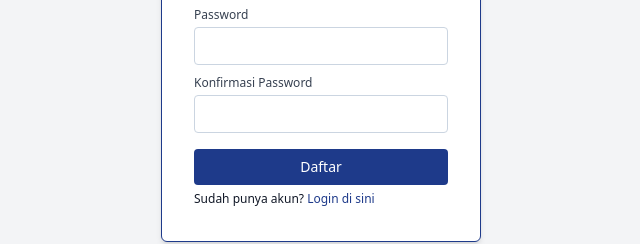
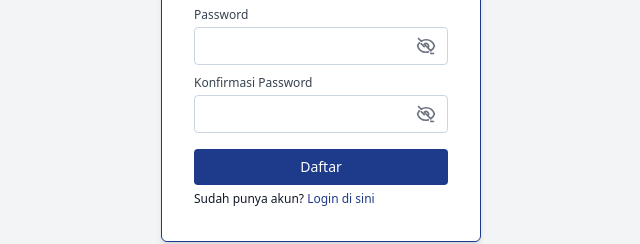
Before and after one commit to Rasyid2567/Kator-Shop, a website: page auth/register/index.html in a window 1280 px wide. Shown: the part 350-594 px from the top of the page, 319-959 px from the left. Drawn offline with nearby package versions, Linux system fonts and the light colour scheme.

Commit message:
show password update

```diff
--- a/auth/register/index.html
+++ b/auth/register/index.html
@@ -19,12 +19,30 @@
           class="w-full py-2 px-2.5 border border-slate-300 rounded text-sm focus:outline-none focus:ring-2 focus:ring-blue-900" />
 
         <label for="password" class="block text-xs text-gray-700 mt-2.5 mb-1">Password</label>
-        <input type="password" id="password" required autocomplete="new-password"
-          class="w-full py-2 px-2.5 border border-slate-300 rounded text-sm focus:outline-none focus:ring-2 focus:ring-blue-900" />
+        <div class="relative">
+          <input type="password" id="password" required autocomplete="new-password"
+            class="w-full py-2 pl-2.5 pr-9 border border-slate-300 rounded text-sm focus:outline-none focus:ring-2 focus:ring-blue-900" />
+          <button type="button" onclick="togglePasswordVisibility('password', this)"
+            class="absolute right-2 top-1/2 -translate-y-1/2 text-gray-500 hover:text-blue-900 focus:outline-none p-1"
+            aria-label="Tampilkan password">
+            <svg xmlns="http://www.w3.org/2000/svg" class="w-5 h-5" fill="none" viewBox="0 0 24 24" stroke="currentColor" stroke-width="2">
+              <path stroke-linecap="round" stroke-linejoin="round" d="M3.98 8.223A10.477 10.477 0 001.934 12C3.226 16.338 7.244 19.5 12 19.5c.993 0 1.953-.138 2.863-.395M6.228 6.228A10.45 10.45 0 0112 4.5c4.756 0 8.773 3.162 10.065 7.498a10.523 10.523 0 01-4.293 5.774M6.228 6.228L3 3m3.228 6.228l3.65 3.65m7.894 7.894L21 21m-3.228-3.228l-3.65-3.65m0 0a3 3 0 10-4.243-4.243m4.242 4.242L9.88 9.88" />
+            </svg>
+          </button>
+        </div>
 
         <label for="confirmPassword" class="block text-xs text-gray-700 mt-2.5 mb-1">Konfirmasi Password</label>
-        <input type="password" id="confirmPassword" required autocomplete="new-password"
-          class="w-full py-2 px-2.5 border border-slate-300 rounded text-sm focus:outline-none focus:ring-2 focus:ring-blue-900" />
+        <div class="relative">
+          <input type="password" id="confirmPassword" required autocomplete="new-password"
+            class="w-full py-2 pl-2.5 pr-9 border border-slate-300 rounded text-sm focus:outline-none focus:ring-2 focus:ring-blue-900" />
+          <button type="button" onclick="togglePasswordVisibility('confirmPassword', this)"
+            class="absolute right-2 top-1/2 -translate-y-1/2 text-gray-500 hover:text-blue-900 focus:outline-none p-1"
+            aria-label="Tampilkan password">
+            <svg xmlns="http://www.w3.org/2000/svg" class="w-5 h-5" fill="none" viewBox="0 0 24 24" stroke="currentColor" stroke-width="2">
+              <path stroke-linecap="round" stroke-linejoin="round" d="M3.98 8.223A10.477 10.477 0 001.934 12C3.226 16.338 7.244 19.5 12 19.5c.993 0 1.953-.138 2.863-.395M6.228 6.228A10.45 10.45 0 0112 4.5c4.756 0 8.773 3.162 10.065 7.498a10.523 10.523 0 01-4.293 5.774M6.228 6.228L3 3m3.228 6.228l3.65 3.65m7.894 7.894L21 21m-3.228-3.228l-3.65-3.65m0 0a3 3 0 10-4.243-4.243m4.242 4.242L9.88 9.88" />
+            </svg>
+          </button>
+        </div>
 
         <button type="submit"
           class="w-full mt-4 py-2 bg-blue-900 text-white rounded text-sm cursor-pointer hover:bg-blue-950">
--- a/js/auth.js
+++ b/js/auth.js
@@ -65,3 +65,27 @@ function requireAuth() {
   }
   return session;
 }
+
+const EYE_CLOSED_SVG = `<svg xmlns="http://www.w3.org/2000/svg" class="w-5 h-5" fill="none" viewBox="0 0 24 24" stroke="currentColor" stroke-width="2">
+  <path stroke-linecap="round" stroke-linejoin="round" d="M3.98 8.223A10.477 10.477 0 001.934 12C3.226 16.338 7.244 19.5 12 19.5c.993 0 1.953-.138 2.863-.395M6.228 6.228A10.45 10.45 0 0112 4.5c4.756 0 8.773 3.162 10.065 7.498a10.523 10.523 0 01-4.293 5.774M6.228 6.228L3 3m3.228 6.228l3.65 3.65m7.894 7.894L21 21m-3.228-3.228l-3.65-3.65m0 0a3 3 0 10-4.243-4.243m4.242 4.242L9.88 9.88" />
+</svg>`;
+
+const EYE_OPEN_SVG = `<svg xmlns="http://www.w3.org/2000/svg" class="w-5 h-5" fill="none" viewBox="0 0 24 24" stroke="currentColor" stroke-width="2">
+  <path stroke-linecap="round" stroke-linejoin="round" d="M2.036 12.322a1.012 1.012 0 010-.639C3.423 7.51 7.36 4.5 12 4.5c4.638 0 8.573 3.007 9.963 7.178.07.207.07.431 0 .639C20.573 16.49 16.638 19.5 12 19.5c-4.638 0-8.573-3.007-9.963-7.178z" />
+  <path stroke-linecap="round" stroke-linejoin="round" d="M15 12a3 3 0 11-6 0 3 3 0 016 0z" />
+</svg>`;
+
+function togglePasswordVisibility(inputId, btn) {
+  const input = document.getElementById(inputId);
+  if (!input) return;
+
+  if (input.type === "password") {
+    input.type = "text";
+    btn.innerHTML = EYE_OPEN_SVG;
+    btn.setAttribute("aria-label", "Sembunyikan password");
+  } else {
+    input.type = "password";
+    btn.innerHTML = EYE_CLOSED_SVG;
+    btn.setAttribute("aria-label", "Tampilkan password");
+  }
+}
```
Also changed, not shown: auth/login/index.html (+11 -2 lines).
